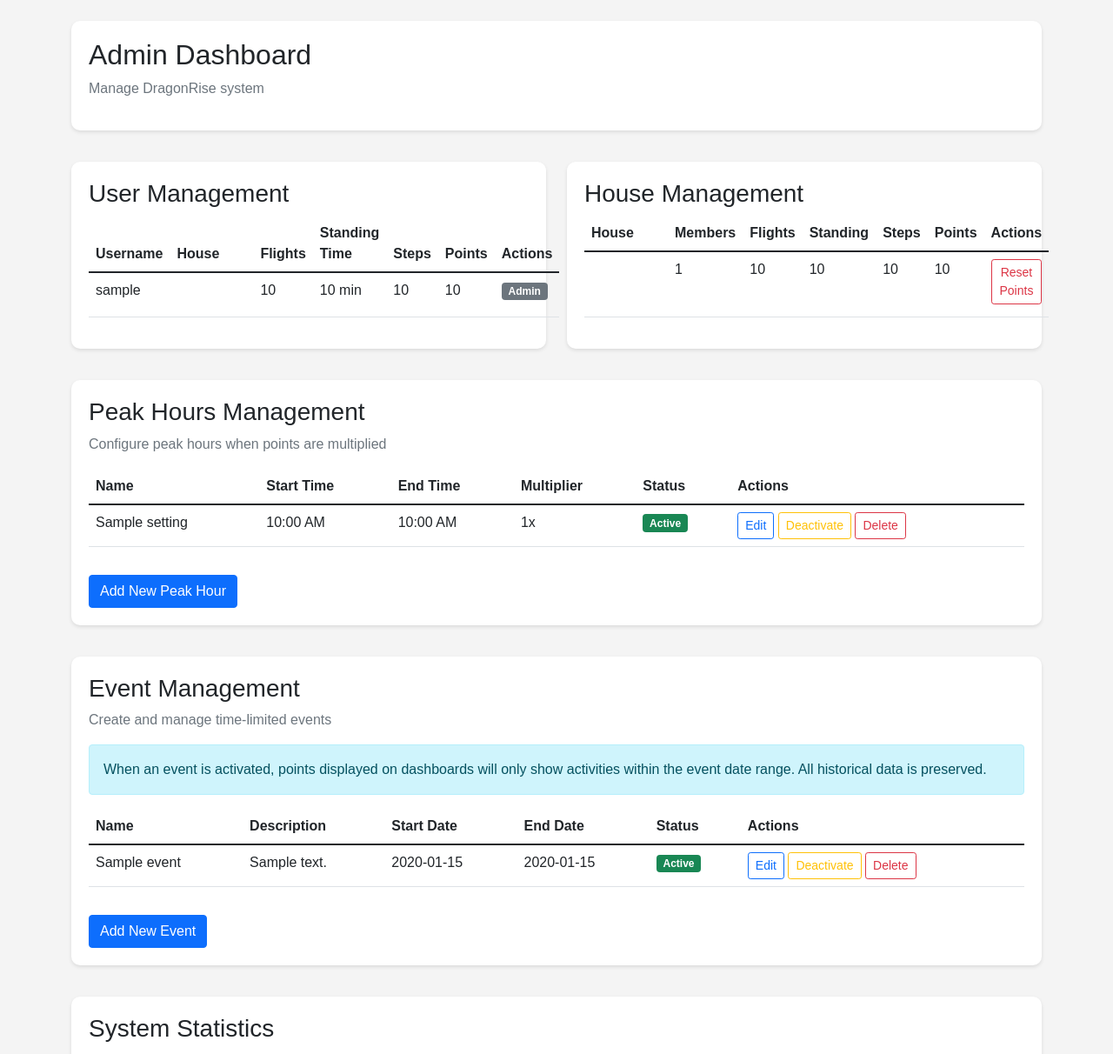
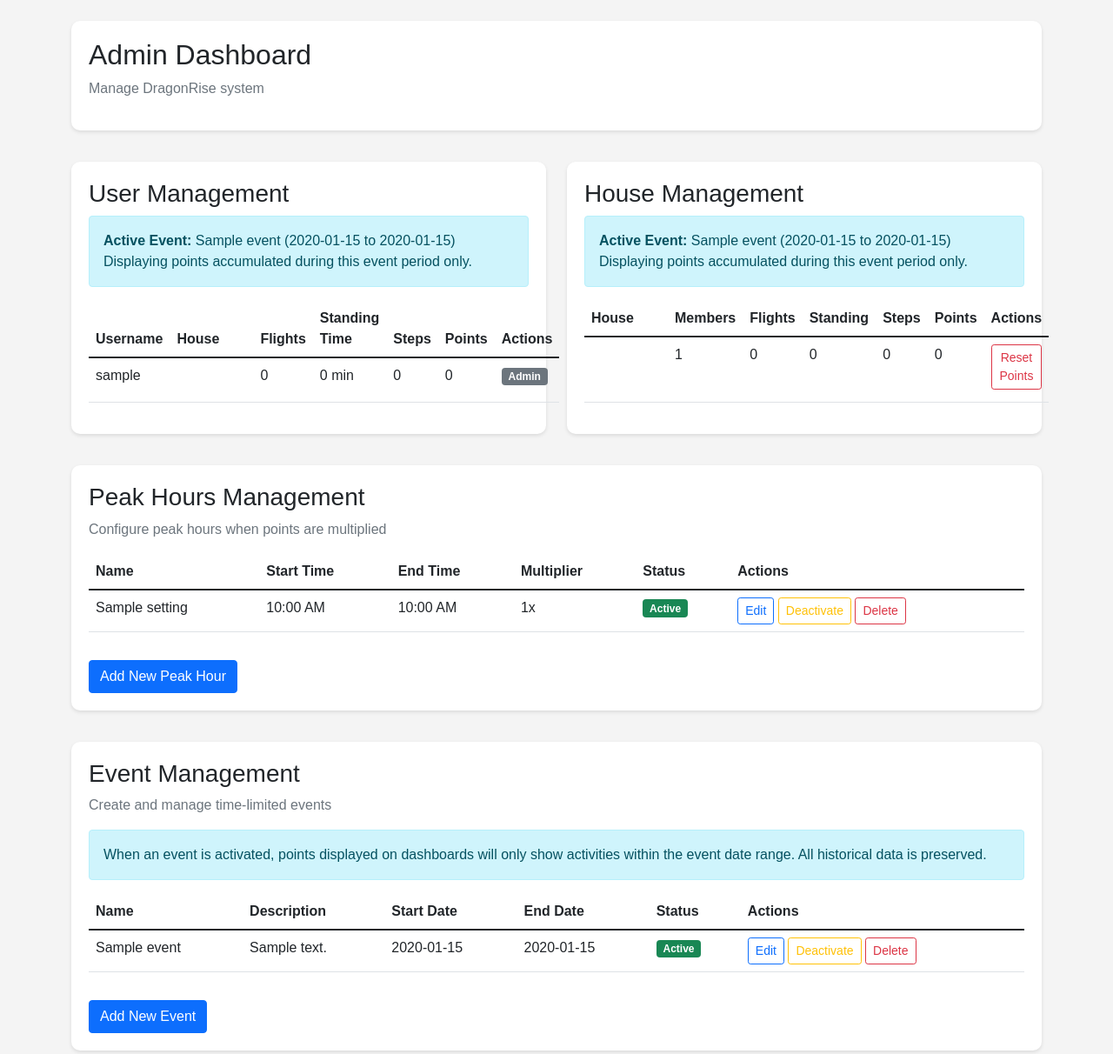
Before and after one commit to Nat-hsm/DragonRise, a Flask app: page /admin-dashboard in a window 1280 px wide. Shown: the part 62-1274 px from the top of the page at 87% size. Run offline with Flask 3, Linux system fonts and the light colour scheme; a user stored in the database is signed in; tables that the repository leaves empty hold one stand-in row (values such as "Sample post"); data that the repository does not hold is empty; parts of the project's set-up code (start-up, migrations or seed data) failed here and were passed over.

Commit message:
fixed admin dashboard points display for event

```diff
--- a/app.py
+++ b/app.py
@@ -416,6 +416,21 @@ def admin_dashboard():
     # Get all houses
     houses = House.query.order_by(House.name).all()
 
+    # Check if there's an active event
+    active_event = get_active_event()
+
+    # Get event-specific points for users and houses if an event is active
+    user_event_points = {}
+    house_event_points = {}
+    if active_event:
+        # Get event points for each user
+        for user in users:
+            user_event_points[user.id] = get_event_points(user_id=user.id)
+
+        # Get event points for each house
+        for house in houses:
+            house_event_points[house.name] = get_event_points(house_name=house.name)
+
     # Get peak hour settings
     try:
         from models import get_peak_hour_settings
@@ -452,7 +467,10 @@ def admin_dashboard():
                          peak_hours=peak_hours,
                          total_stats=total_stats,
                          activity_logs=activity_logs,
-                         events=events)  # Add events to template context
+                         events=events,
+                         active_event=active_event,
+                         user_event_points=user_event_points,
+                         house_event_points=house_event_points)
 
 @app.route('/admin-dashboard/delete-user', methods=['POST'])
 @login_required
@@ -635,8 +653,19 @@ def toggle_event():
 
         # Toggle active status
         if not event.is_active:
-            # Deactivate all other events first
-            Event.query.filter_by(is_active=True).update({'is_active': False})
+            # Check for any existing active events
+            current_active_events = Event.query.filter_by(is_active=True).all()
+
+            if current_active_events:
+                # Log which events are being deactivated
+                for active_event in current_active_events:
+                    log_activity(app, current_user.id, 'Event Deactivated',
+                                f'Event "{active_event.name}" automatically deactivated when activating "{event.name}"')
+                    app.logger.info(f'Auto-deactivating event: {active_event.name} (ID: {active_event.id})')
+
+                # Deactivate all other events
+                Event.query.filter_by(is_active=True).update({'is_active': False})
+                app.logger.info(f'Successfully deactivated {len(current_active_events)} existing active events')
 
             # Activate this event
             event.is_active = True
--- a/templates/admin_dashboard.html
+++ b/templates/admin_dashboard.html
@@ -13,6 +13,13 @@
     <div class="col-md-6">
         <div class="stats-card">
             <h3>User Management</h3>
+            {% if active_event %}
+            <div class="alert alert-info mb-3">
+                <i class="fas fa-info-circle"></i> <strong>Active Event:</strong> {{ active_event.name }}
+                ({{ active_event.start_date.strftime('%Y-%m-%d') }} to {{ active_event.end_date.strftime('%Y-%m-%d') }})
+                <br>Displaying points accumulated during this event period only.
+            </div>
+            {% endif %}
             <table class="table">
                 <thead>
                     <tr>
@@ -32,10 +39,17 @@
                         <td>
                             <span class="house-badge {{ user.house }}">{{ user.house }}</span>
                         </td>
+                        {% if active_event and user_event_points and user.id in user_event_points %}
+                            <td>{{ user_event_points[user.id].total_flights|default(0) }}</td>
+                            <td>{{ user_event_points[user.id].total_standing_time|default(0) }} min</td>
+                            <td>{{ user_event_points[user.id].total_steps|default(0) }}</td>
+                            <td>{{ user_event_points[user.id].total_points|default(0) }}</td>
+                        {% else %}
                             <td>{{ user.total_flights }}</td>
                             <td>{{ user.total_standing_time }} min</td>
                             <td>{{ user.total_steps|default(0) }}</td>
                             <td>{{ user.total_points }}</td>
+                        {% endif %}
                         <td>
                             {% if not user.is_admin %}
                             <form action="/admin-dashboard/delete-user" method="POST" style="display:inline;">
@@ -56,6 +70,13 @@
     <div class="col-md-6">
         <div class="stats-card">
             <h3>House Management</h3>
+            {% if active_event %}
+            <div class="alert alert-info mb-3">
+                <i class="fas fa-info-circle"></i> <strong>Active Event:</strong> {{ active_event.name }}
+                ({{ active_event.start_date.strftime('%Y-%m-%d') }} to {{ active_event.end_date.strftime('%Y-%m-%d') }})
+                <br>Displaying points accumulated during this event period only.
+            </div>
+            {% endif %}
             <table class="table">
                 <thead>
                     <tr>
@@ -75,10 +96,17 @@
                             <span class="house-badge {{ house.name }}">{{ house.name }}</span>
                         </td>
                         <td>{{ house.member_count }}</td>
+                        {% if active_event and house_event_points and house.name in house_event_points %}
+                            <td>{{ house_event_points[house.name].total_flights|default(0) }}</td>
+                            <td>{{ house_event_points[house.name].total_standing_time|default(0) }}</td>
+                            <td>{{ house_event_points[house.name].total_steps|default(0) }}</td>
+                            <td>{{ house_event_points[house.name].total_points|default(0) }}</td>
+                        {% else %}
                             <td>{{ house.total_flights }}</td>
                             <td>{{ house.total_standing_time }}</td>
                             <td>{{ house.total_steps|default(0) }}</td>
                             <td>{{ house.total_points }}</td>
+                        {% endif %}
                         <td>
                             <form action="/admin-dashboard/reset-house" method="POST" style="display:inline;">
                                 <input type="hidden" name="house_id" value="{{ house.id }}">
```
Lines whose indentation alone changed are shown as unchanged.
